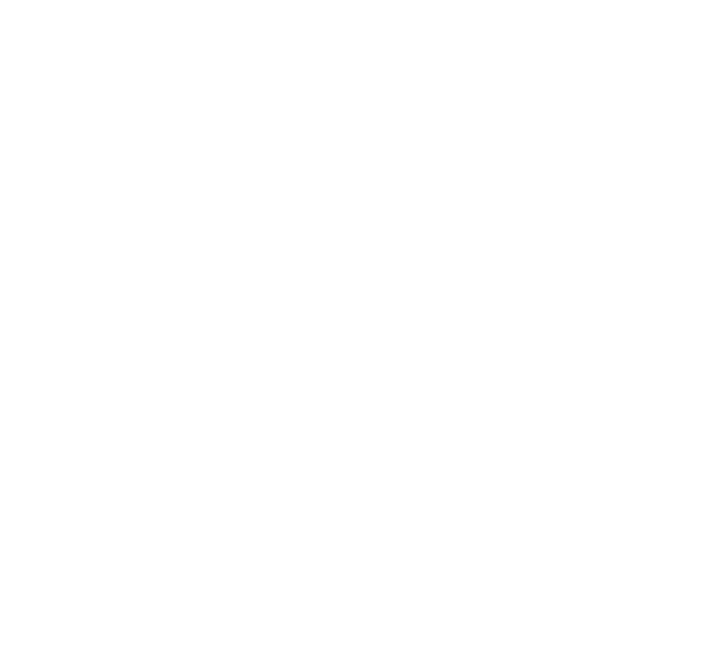
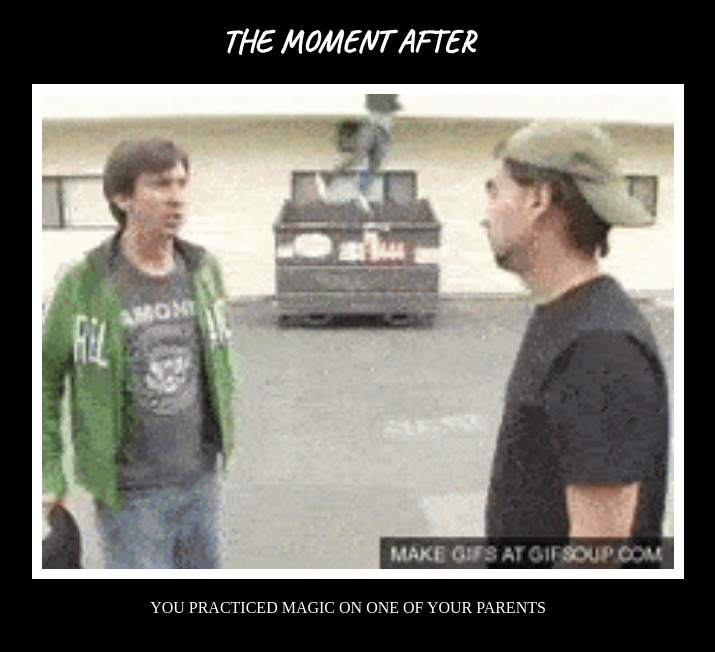
Before and after one commit to SamandJon/DavidBlaine, a plain HTML site: page index.html in a window 1280 px wide. Shown: the whole page, without its empty margins (292-1007 px from the left). Drawn offline with Linux system fonts and the light colour scheme.

Commit message:
Add files via upload

```diff
--- a/index.html
+++ b/index.html
@@ -14,3 +14,26 @@ But it must have the following features:
 6. Read about the text-transform property on MDN docs to make the h1 uppercase with CSS.
   https://developer.mozilla.org/en-US/docs/Web/CSS/text-transform
 -->
+<!DOCTYPE html>
+<html lang="en">
+<head>
+  <meta charset="UTF-8">
+  <meta name="viewport" content="width=device-width, initial-scale=1.0">
+  <title>David Blaine</title>
+  <link rel="stylesheet" href="./style.css">
+  <link rel="preconnect" href="https://fonts.googleapis.com">
+  <link rel="preconnect" href="https://fonts.gstatic.com" crossorigin>
+  <link href="https://fonts.googleapis.com/css2?family=Caveat&display=swap" rel="stylesheet">
+</head>
+<body>
+  <div>
+    <h1>
+      The moment after
+    </h1>
+    <img src="./assets/images/DavidBlaine1.gif">
+    <p>
+      YOU PRACTICED MAGIC ON ONE OF YOUR PARENTS
+    </p>
+  </div>
+</body>
+</html>
--- a/style.css
+++ b/style.css
@@ -0,0 +1,18 @@
+body{
+    background-color: black;
+  }
+  h1{
+    color: white; font-family: 'Caveat', cursive; text-align: center; text-transform: uppercase;
+  }
+  img{
+    width:100%;
+  }
+  p{
+    color: white; text-align: center;
+  }
+  div{
+    width: 50%; margin-left: 25%
+  }
+  img{
+    border:10px solid white
+  }
```
